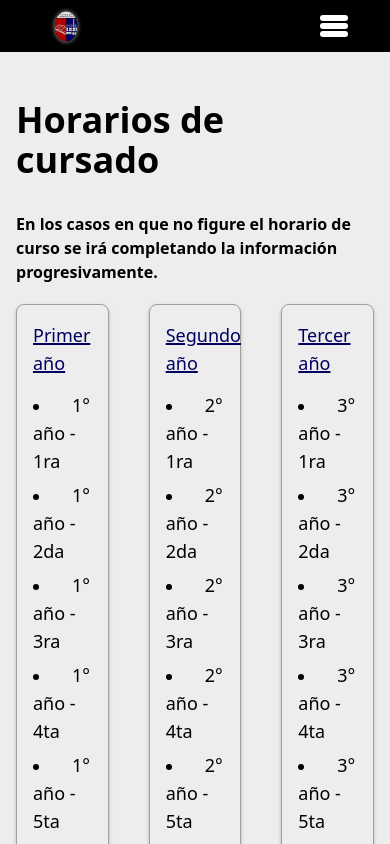
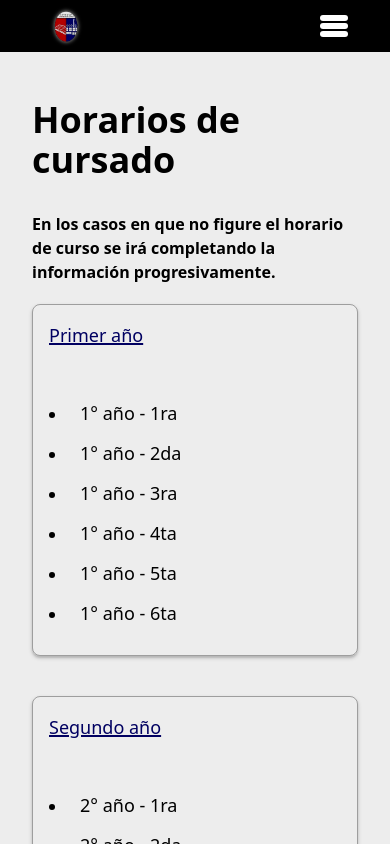
Before and after one commit to Martiks38/my_school_-page, a Next.js app: page /estudiantil/horarios in a window 390 px wide. Shown: the top 844 px of the page. Built offline with nearby package versions, Linux system fonts and the light colour scheme.

Commit message:
Hacer responsive de los horarios de cursado

```diff
--- a/src/components/TimeBlock/index.tsx
+++ b/src/components/TimeBlock/index.tsx
@@ -11,11 +11,11 @@ interface TimeBlockProps {
 
 export function TimeBlock({ courses, year }: TimeBlockProps) {
 	return (
-		<section className="p-4 border border-[#0005] rounded-lg shadow-[0_2px_2px_rgb(0_0_0_/_12%),_0_2px_4px_rgb(0_0_0_/_16%)]">
-			<h3 className="mb-3.5 text-lg font-medium underline underline-offset-1 decoration-2 text-[#010061]">
+		<section className="flex flex-col justify-between p-4 border border-[#0005] rounded-lg shadow-[0_2px_2px_rgb(0_0_0_/_12%),_0_2px_4px_rgb(0_0_0_/_16%)]">
+			<h3 className="block h-16 mb-3.5 text-lg font-medium underline underline-offset-1 decoration-2 text-[#010061]">
 				{year}
 			</h3>
-			<ul className="list-disc list-inside [&>li]:mb-1.5">
+			<ul className="grow list-disc list-inside [&>li]:mb-3">
 				{courses.map((course) => {
 					return (
 						<li key={course.id}>
@@ -23,7 +23,7 @@ export function TimeBlock({ courses, year }: TimeBlockProps) {
 								href={course.url}
 								target="_blank"
 								rel="noreferrer noopener"
-								className="px-4 py-2 text-lg hover:text-[#9c0b32] hover:underline"
+								className="pl-2 pr-4 py-3 text-lg hover:text-[#9c0b32] hover:underline"
 							>
 								{course.course}
 							</a>
--- a/src/pages/estudiantil/horarios.tsx
+++ b/src/pages/estudiantil/horarios.tsx
@@ -14,13 +14,13 @@ export default function Schedules() {
 				<meta property="og:description" content="" />
 			</Head>
 			<LayoutPage>
-				<main className="w-full max-w-primaryContent mx-auto mt-8 p-4 xl:border border-[#0002]">
+				<main className="w-full max-w-primaryContent mx-auto mt-8 py-4 px-8 md:px-4 xl:border border-[#0002]">
 					<h1 className="mb-8 text-4xl font-robotoMono font-bold">Horarios de cursado</h1>
 					<strong className="block mb-5">
 						En los casos en que no figure el horario de curso se irá completando la información
 						progresivamente.
 					</strong>
-					<div className="grid grid-cols-3 gap-10">
+					<div className="grid grid-cols-[repeat(auto-fit,_minmax(17.5rem,22.5rem))] grid-rows-1 auto-rows-fr justify-center gap-10">
 						{schedules.map(({ courses, id, year }) => {
 							return <TimeBlock key={id} courses={courses} year={year} />
 						})}
```
